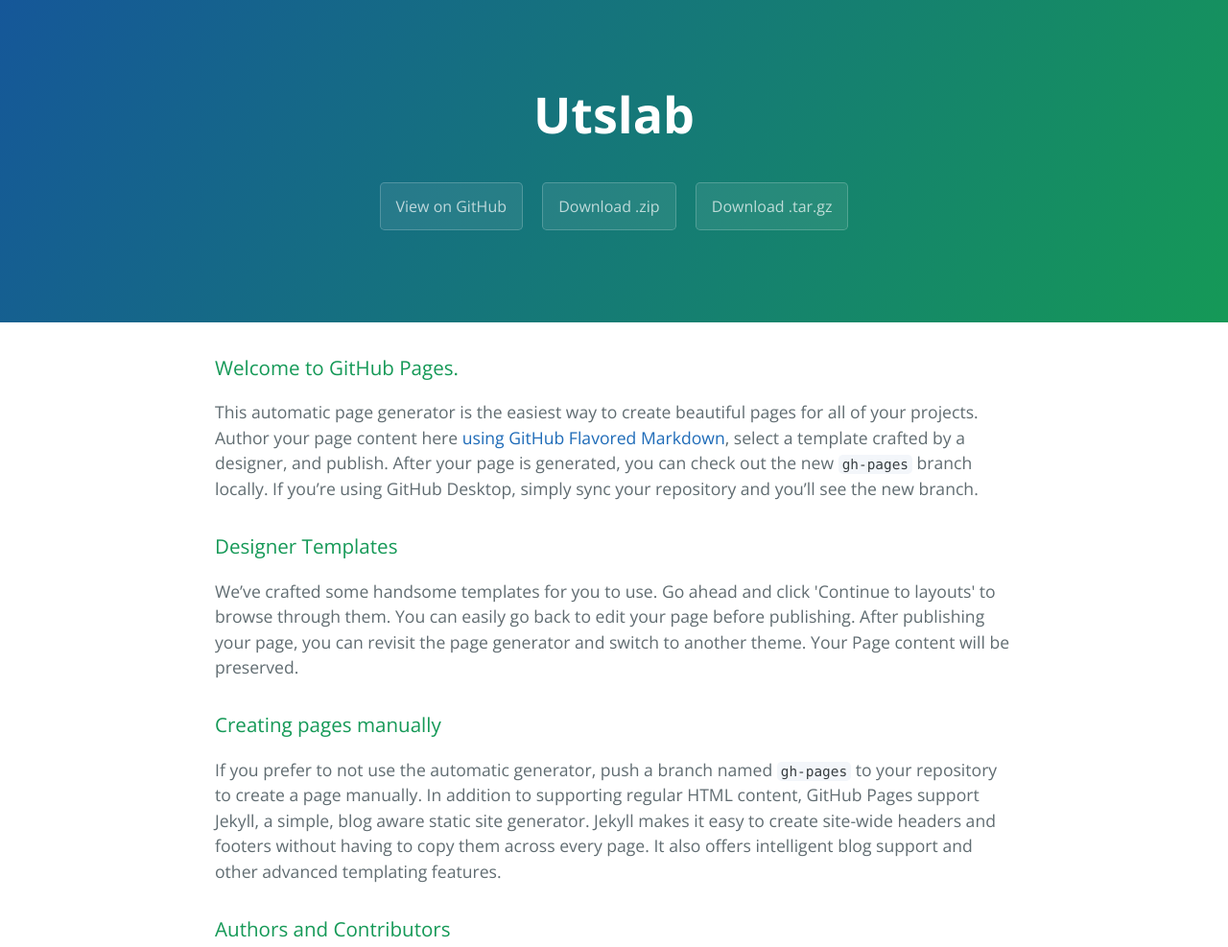
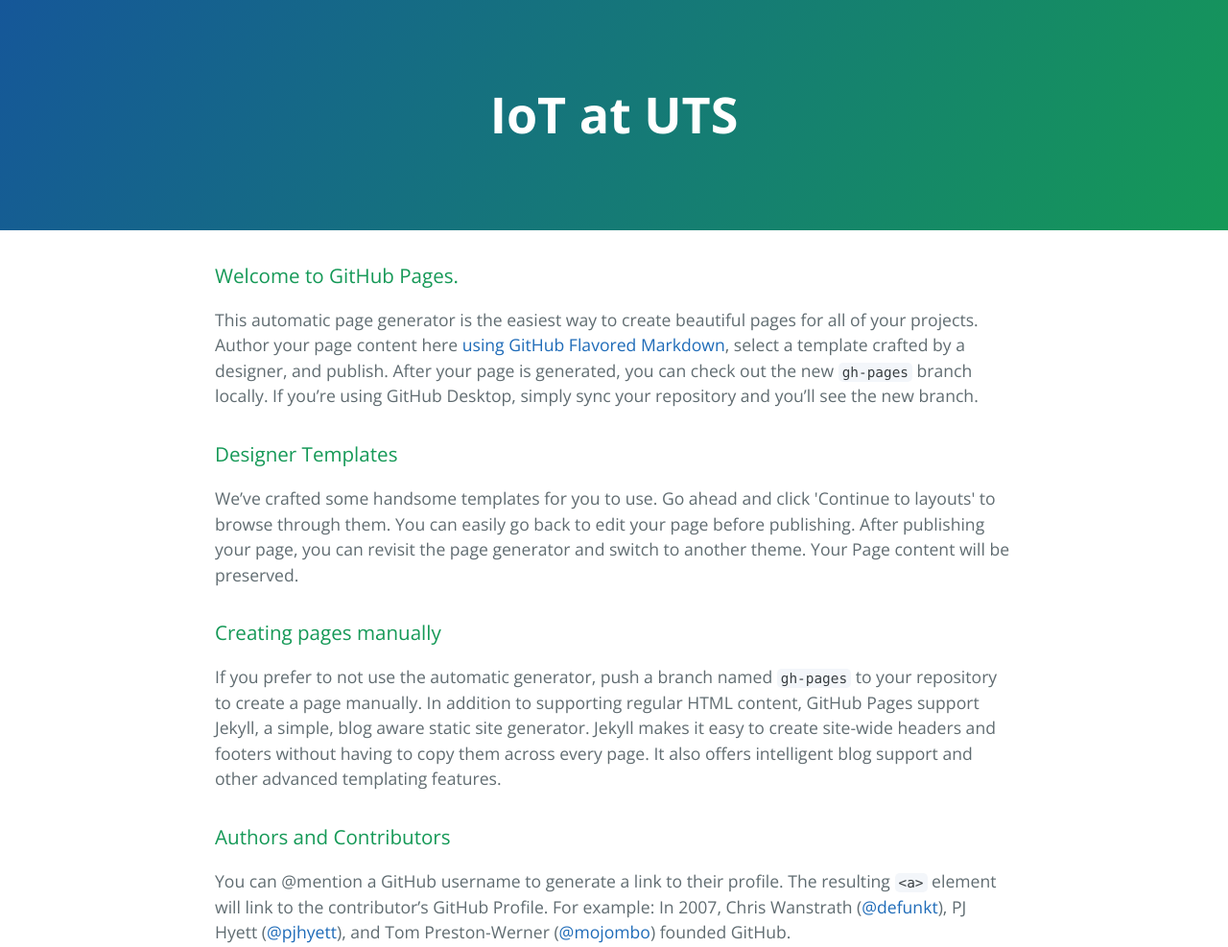
Before and after one commit to duongpm/mygithubpage, a plain HTML site: page index.html in a window 1280 px wide. Shown: the top 987 px of the page at 96% size. Drawn offline with nearby package versions, Linux system fonts and the light colour scheme.

Commit message:
Update index.html

```diff
--- a/index.html
+++ b/index.html
@@ -2,7 +2,7 @@
 <html lang="en-us">
   <head>
     <meta charset="UTF-8">
-    <title>Utslab by duongpm</title>
+    <title>IoT at UTS</title>
     <meta name="viewport" content="width=device-width, initial-scale=1">
     <link rel="stylesheet" type="text/css" href="stylesheets/normalize.css" media="screen">
     <link href='https://fonts.googleapis.com/css?family=Open+Sans:400,700' rel='stylesheet' type='text/css'>
@@ -11,11 +11,7 @@
   </head>
   <body>
     <section class="page-header">
-      <h1 class="project-name">Utslab</h1>
-      <h2 class="project-tagline"></h2>
-      <a href="https://github.com/duongpm/utslab" class="btn">View on GitHub</a>
-      <a href="https://github.com/duongpm/utslab/zipball/master" class="btn">Download .zip</a>
-      <a href="https://github.com/duongpm/utslab/tarball/master" class="btn">Download .tar.gz</a>
+      <h1 class="project-name">IoT at UTS</h1>
     </section>
 
     <section class="main-content">
```
